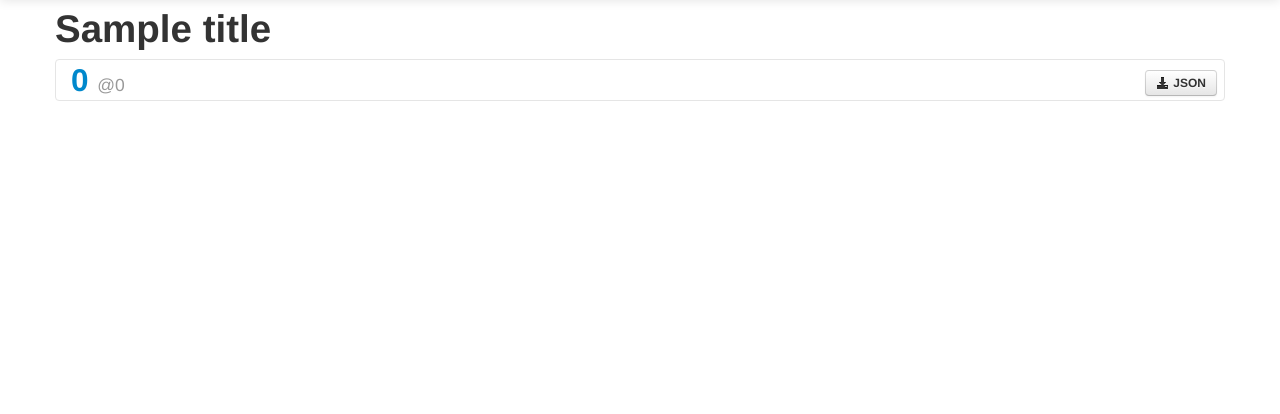
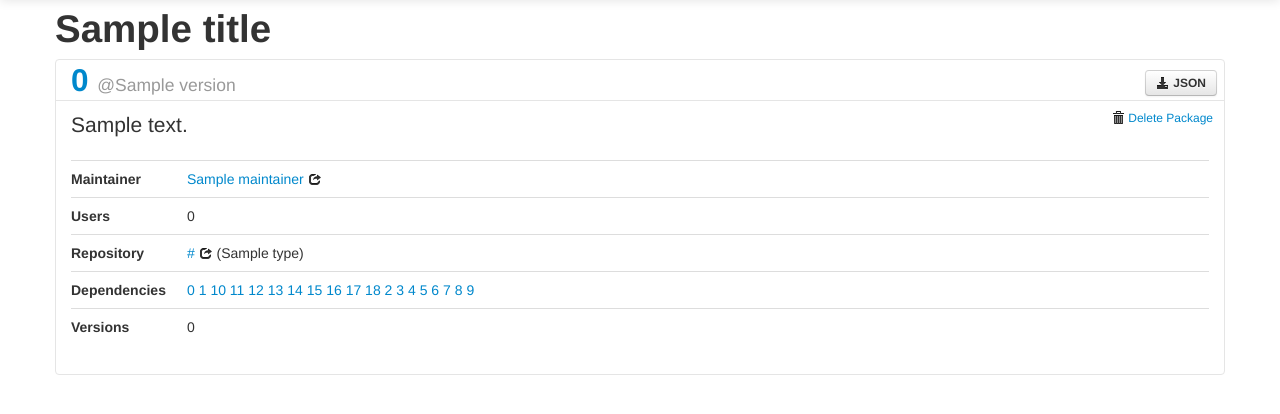
Before and after one commit to afbobak/nopar, a Node server app: template views/index.ejs in a window 1280 px wide. Shown: the part 41-455 px from the top of the page. Run offline with Node 20, Linux system fonts and the light colour scheme; the template is opened without the code that fills it: most values are stand-ins (such as "Sample title", 1, 10 or a date in 2020); some libraries are stand-ins or nearby versions.

Commit message:
More info on the webpage, more styling

```diff
--- a/public/css/main.css
+++ b/public/css/main.css
@@ -28,3 +28,11 @@ ul.packages > li .accordion-body .actions {
   top: 5px;
   right: 0px;
 }
+ul.packages > li .accordion-body .details table th {
+  padding-left: 0;
+  width: 100px;
+}
+ul.packages > li .accordion-body ul {
+  margin: 0;
+  list-style: none;
+}
--- a/public/css/main.styl
+++ b/public/css/main.styl
@@ -33,6 +33,22 @@ ul.packages {
         top      : 5px;
         right    : 0px;
       }
+
+      .details {
+        p {
+          //padding-left : 15px;
+        }
+
+        table th {
+          padding-left : 0;
+          width        : 100px;
+        }
+      }
+
+      ul {
+        margin     : 0;
+        list-style : none;
+      }
     }
   }
 }
--- a/views/index.ejs
+++ b/views/index.ejs
@@ -44,9 +44,11 @@
       <ul id="accordion-packages" class="packages accordion">
       <% var packages = Object.keys(registry).sort();
          for (var i = 0; i < packages.length; i++) {
+           var idx;
            var pkgName = packages[i];
            var pkg = registry[pkgName];
-           var versions = Object.keys(pkg.versions).sort(); %>
+           var versions = Object.keys(pkg.versions).sort();
+           var latest = pkg.versions[versions[versions.length-1]]; %>
          <li class="package accordion-group">
            <h2 class="accordion-heading">
              <div class="actions btn-group">
@@ -54,17 +56,26 @@
              </div>
              <a href="#<%= pkgName %>-versions" class="accordion-toggle" data-toggle="collapse" data-parent="#accordion-packages">
                <%= pkgName %>
-               <small>@<%= versions[versions.length-1] %></small>
+               <small>@<%= latest.version %></small>
              </a>
            </h2>
-           <div id="<%= pkgName %>-versions" class="accordion-body collapse">
+           <div id="<%= pkgName %>-versions" class="accordion-body collapse<% if (packages.length === 1) { %> in<% } %>">
              <div class="actions btn-group pull-right">
                <a class="btn btn-small btn-link action-delete" href="/-delete/<%= pkgName %>">
                  <i class="icon-trash"></i> Delete Package
                </a>
              </div>
-             <!-- span class="label label-inverse">proxied</span -->
-             <ul class="versions accordion-inner"><% for (var j = 0; j < versions.length; j++) {
+             <div class="details accordion-inner">
+               <p class="description lead"><%= pkg.description %></p>
+               <table class="table">
+                 <tr><th>Maintainer</th><td><% for (idx = 0; idx < pkg.maintainers.length; idx++) { %><a href="https://npmjs.org/~<%= pkg.maintainers[idx].name %>"><%= pkg.maintainers[idx].name %> <i class="icon-share"></i></a> <% }%></td></tr>
+                 <% if (pkg.users) { var users = Object.keys(pkg.users).sort(); %><tr><th>Users</th><td><% for (idx = 0; idx < users.length; idx++) { %><%= users[idx] %> <% }%></td></tr><% } %>
+                 <% if (pkg.repository) { %><tr><th>Repository</th><td><a href="<%= pkg.repository.url %>"><%= pkg.repository.url %> <i class="icon-share"></i></a> (<%= pkg.repository.type %>)</td></tr><% } %>
+                 <% if (latest.dependencies) { %><tr><th>Dependencies</th><td><% var deps = Object.keys(latest.dependencies).sort(); for (idx = 0; idx < deps.length; idx++) { %><a href="/?q=<%= deps[idx] %>"><%= deps[idx] %></a> <% } %></td></tr><% } %>
+                 <tr>
+                   <th>Versions</th>
+                   <td>
+                     <ul class="versions"><% for (var j = 0; j < versions.length; j++) {
                               var version = versions[j];
                               var pkgUrl;
                               if (pkg.versions[version].dist) {
@@ -74,7 +85,7 @@
                               }
                                %>
                         <li class="version">
-                  <h3><%= version %></h3>
+                          <div class=""><%= version %></div>
                           <!-- span class="label label-success">available</span>
                           <span class="label">not cached</span>
                           <div class="btn-group">
@@ -85,6 +96,10 @@
                         </li>
                         <% } %>
                       </ul>
+                   </td>
+               </table>
+             </div>
+             <!-- span class="label label-inverse">proxied</span -->
            </div>
          </li>
       <% } %>
```
Lines whose indentation alone changed are shown as unchanged.
